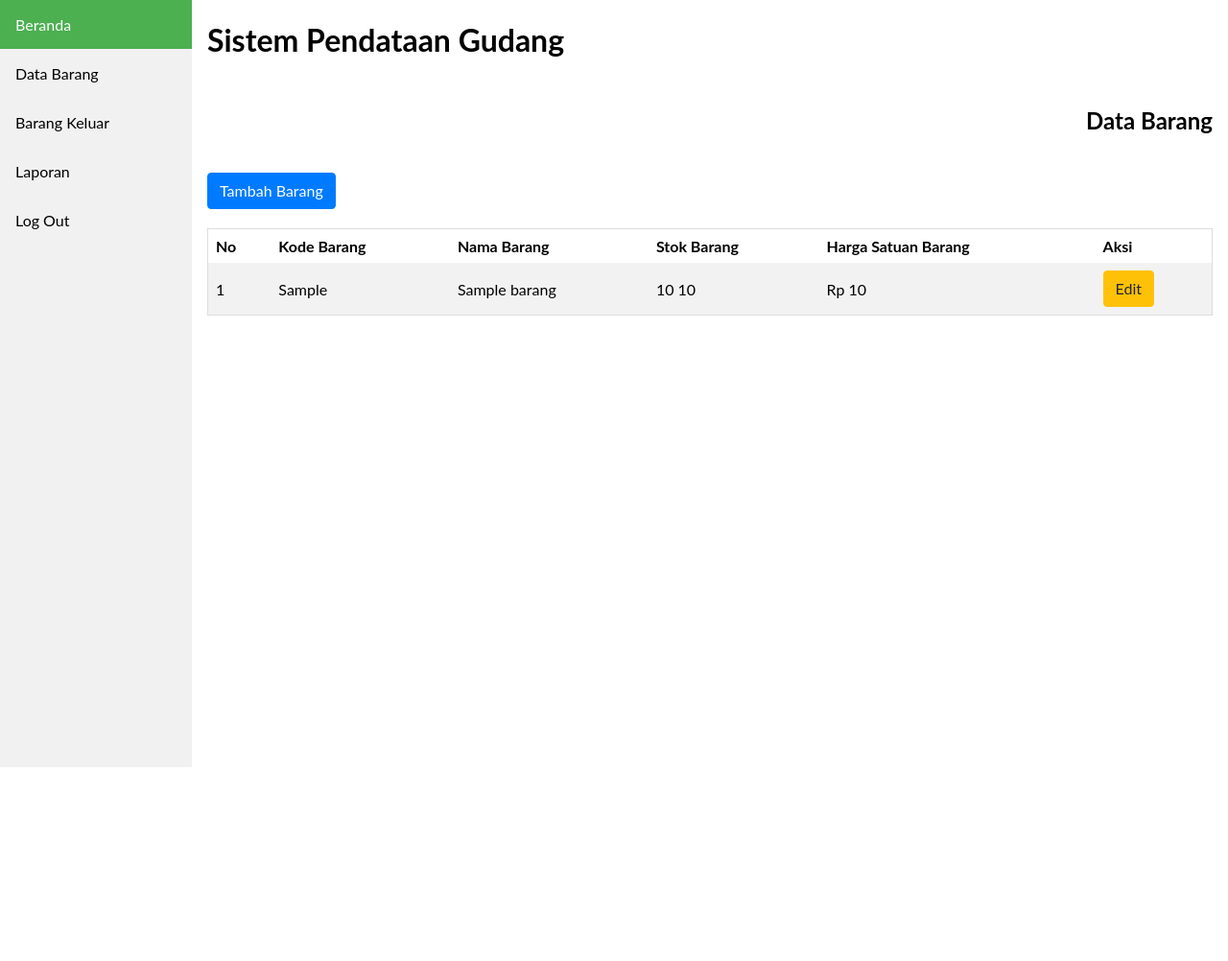
After one commit to adhimaspns/SistemPendataanGudang, a PHP site: page /frontend/data_barang/index.php?page=beranda in a window 1280 px wide. The commit adds this page. Shown: the whole page at 96% size. Run offline with PHP 8.4, Linux system fonts and the light colour scheme; tables that the repository leaves empty or names only in its code hold one stand-in row (values such as "Sample post").

```diff
--- a/css/style.css
+++ b/css/style.css
@@ -88,6 +88,105 @@
   }
 /* Akhir FORM */
 
+/* TOMBOL */
+  .btn {
+    text-decoration: none;
+    display: inline-block;
+    font-weight: 400;
+    color: #212529;
+    text-align: center;
+    vertical-align: middle;
+    cursor: pointer;
+    -webkit-user-select: none;
+    -moz-user-select: none;
+    -ms-user-select: none;
+    user-select: none;
+    background-color: transparent;
+    border: 1px solid transparent;
+    padding: 0.375rem 0.75rem;
+    font-size: 1rem;
+    line-height: 1.5;
+    border-radius: 0.25rem;
+    transition: color 0.15s ease-in-out, background-color 0.15s ease-in-out, border-color 0.15s ease-in-out, box-shadow 0.15s ease-in-out;
+  }
+
+  .btn-hijau {
+    color: #fff;
+    background-color: #28a745;
+    border-color: #28a745;
+  }
+
+  .btn-hijau:hover {
+    color: #fff;
+    background-color: #218838;
+    border-color: #1e7e34;
+  }
+
+  .btn-abu {
+    color: #fff;
+    background-color: #6c757d;
+    border-color: #6c757d;
+  }
+  .btn-abu:hover {
+    color: #fff;
+    background-color: #5a6268;
+    border-color: #545b62;
+  }
+
+  .btn-biru {
+    color: #fff;
+    background-color: #007bff;
+    border-color: #007bff;
+  }
+  .btn-biru:hover {
+    color: #fff;
+    background-color: #0069d9;
+    border-color: #0062cc;
+  }
+
+  .btn-merah {
+    color: #fff;
+    background-color: #dc3545;
+    border-color: #dc3545;
+  }
+  .btn-merah:hover {
+    color: #fff;
+    background-color: #c82333;
+    border-color: #bd2130;
+  }
+
+  .btn-kuning {
+    color: #212529;
+    background-color: #ffc107;
+    border-color: #ffc107;
+  }
+  .btn-kuning:hover {
+    color: #212529;
+    background-color: #e0a800;
+    border-color: #d39e00;
+  }
+/* Akhir TOMBOL */
+
+/* TABLE */
+  .kotak-table {
+    overflow-x:auto;
+  }
+
+  .table-responsive {
+    border-collapse: collapse;
+    border-spacing: 0;
+    width: 100%;
+    border: 1px solid #ddd;
+  }
+
+  .table-responsive th, td {
+    text-align: left;
+    padding: 8px;
+  }
+
+  .table-responsive tr:nth-child(even){background-color: #f2f2f2}
+/* Akhir TABLE */
+
 /* TYPOGRAPY */
   .teks-rata-kanan {
     text-align: right !important;
@@ -110,4 +209,7 @@
   .margin-20-0 {
     margin: 20px 0 !important;
   }
+  .margin-top-100 {
+    margin-top: 100px !important;
+  }
 /* Akhir GRID SISTEM */
--- /dev/null
+++ b/frontend/data_barang/index.php
@@ -0,0 +1,61 @@
+<!DOCTYPE html>
+<html lang="en">
+<head>
+  <meta charset="UTF-8">
+  <meta http-equiv="X-UA-Compatible" content="IE=edge">
+  <meta name="viewport" content="width=device-width, initial-scale=1.0">
+  <title>Form Tambah Barang Masuk</title>
+  <link rel="stylesheet" href="../../css/style.css">
+</head>
+<body>
+  <?php
+    include '../../database/koneksi.php';
+    include '../layouts/sidebar.php';
+  ?>
+
+  <div class="content">
+    <h1>Sistem Pendataan Gudang</h1>
+    <h2 class="teks-rata-kanan margin-top-50">Data Barang</h2>
+
+    <a href="../barang_masuk/form_tambah.php?page=databarang" class="btn btn-biru margin-20-0">
+      Tambah Barang
+    </a>
+
+    <div class="kotak-table">
+      <table class="table-responsive">
+        <tr>
+          <th>No</th>
+          <th>Kode Barang</th>
+          <th>Nama Barang</th>
+          <th>Stok Barang</th>
+          <th>Harga Satuan Barang</th>
+          <th>Aksi</th>
+        </tr>
+
+        <?php
+
+          $no        = 1;
+          $sqlData   = "SELECT * FROM barang WHERE stok_barang != 0 ";
+          $query     = mysqli_query($host, $sqlData);
+          while ($data = mysqli_fetch_assoc($query) ) {
+
+          ?>
+          <tr>
+            <td><?= $no++ ?></td>
+            <td><?= $data['kode_barang'] ?></td>
+            <td><?= $data['nama_barang'] ?></td>
+            <td><?= $data['stok_barang'] . " " . $data['satuan_stok_barang'] ?></td>
+            <td><?= "Rp " . number_format($data['harga_barang'],0,',','.')  ?></td>
+            <td>
+              <a href="edit.php?kode_barang=<?= $data['kode_barang'] ?>&page=databarang" class="btn btn-kuning">
+                Edit
+              </a>
+            </td>
+          </tr>
+          <?php } ?>
+      </table>
+    </div>
+  </div>
+
+</body>
+</html>
--- a/frontend/layouts/sidebar.php
+++ b/frontend/layouts/sidebar.php
@@ -1,7 +1,7 @@
 <div class="sidebar">
   <a class="<?php if($_GET['page'] == 'beranda'){  ?>active <?php }?>" href="/SistemPendataanGudang/beranda.php?page=beranda">Beranda</a>
-  <a class="<?php if($_GET['page'] == 'brgmsuk'){  ?>active <?php }?>" href="/SistemPendataanGudang/frontend/barang_masuk/index.php?page=brgmsuk">Barang Masuk</a>
+  <a class="<?php if($_GET['page'] == 'databarang'){  ?>active <?php }?>" href="/SistemPendataanGudang/frontend/data_barang/index.php?page=databarang">Data Barang</a>
   <a href="#contact">Barang Keluar</a>
-  <a href="#about">Laporan</a>
+  <a class="<?php if($_GET['page'] == 'laporan'){  ?>active <?php }?>" href="/SistemPendataanGudang/frontend/laporan/index.php?page=laporan">Laporan</a>
   <a href="#about">Log Out</a>
 </div>
```
Also changed, not shown: backend/barang_masuk/barang_masuk.php (+103 -1 lines), frontend/barang_masuk/form_tambah.php (+13 -9 lines), frontend/barang_masuk/index.php (deleted, +0 -26 lines), frontend/data_barang/edit.php (added, +60 -0 lines), frontend/laporan/index.php (added, +41 -0 lines), frontend/laporan/laporan_masuk/index.php (added, +58 -0 lines), frontend/barang_masuk/edit.php (deleted).
